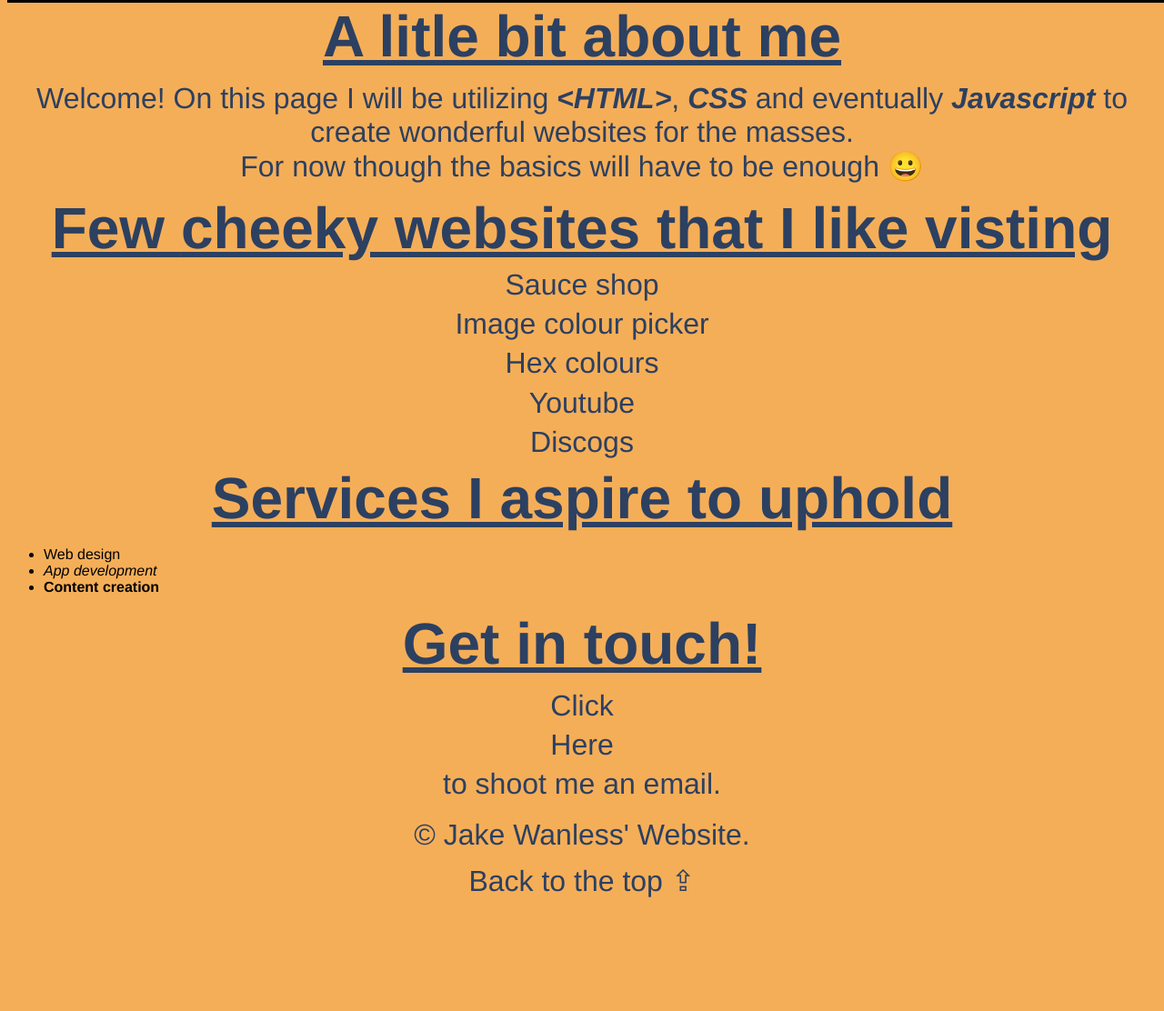
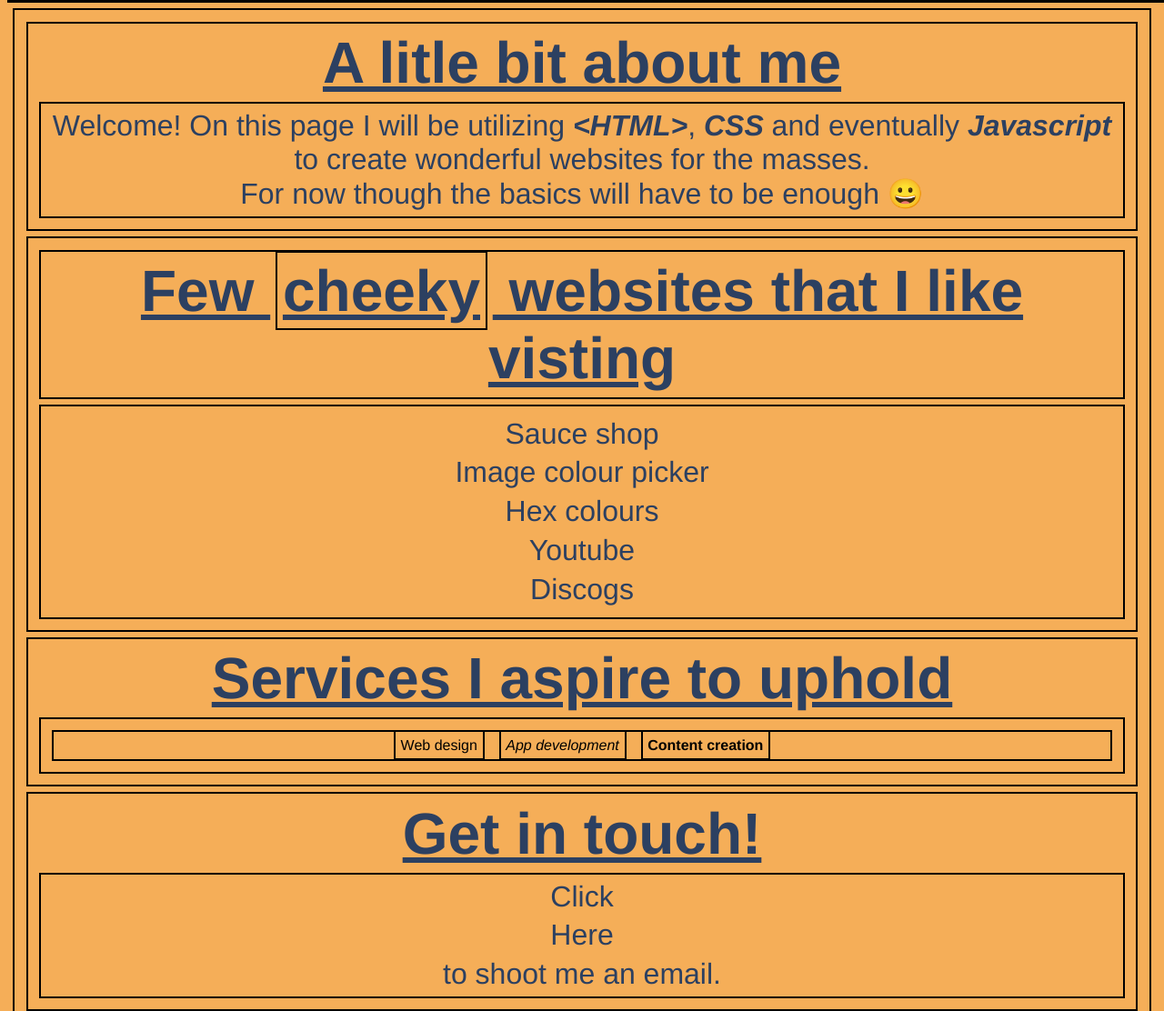
Before and after one commit to TastyKahunaBurger/Practise-html-css, a plain HTML site: page index.html in a window 1280 px wide. Shown: the part 805-1917 px from the top of the page at 91% size. Before the commit the page ends 1801 px from the top, so only its background shows below. Drawn offline with Linux system fonts and the light colour scheme.

Commit message:
Padding application
Applied padding to all sections to help with visualising positions

```diff
--- a/index.html
+++ b/index.html
@@ -25,7 +25,7 @@
     <div class="header">
       <div class="header-content">
         <h1 class="header-title">Practise Page</h1>
-        <p class="subtitle">This is a practise page where I shall be playing around with the <span class="subtitle-span">web development concepts</span> I am learning.</p>
+        <p>This is a practise page where I shall be playing around with the <span class="subtitle-span">web development concepts</span> I am learning.</p>
       </div>
     </div>
 
@@ -65,7 +65,7 @@
         <h2>Services I aspire to uphold</h2>
         <div class="services-list-container">
           <ul>
-            <li><span >Web design</span></li>
+            <li><span>Web design</span></li>
             <li><em>App development</em></li>
             <li><strong>Content creation</strong></li>
           </ul>
--- a/style.css
+++ b/style.css
@@ -32,6 +32,88 @@ body {
     padding: 0.5%;
     margin: 0.5%;
 }
+.subtitle-span {
+    font-size: larger;
+}
+.main-content {
+    padding: 0.5%;
+    margin: 0.5%;
+    border: 2px solid black;
+}
+.about-content {
+    padding: 0.5%;
+    margin: 0.5%;
+    border: 2px solid black;
+}
+.about-paragraph {
+    padding: 0.5%;
+    margin: 0.5%;
+    border: 2px solid black;
+}
+.website-links-container {
+    padding: 0.5%;
+    margin: 0.5%;
+    border: 2px solid black;
+}
+.website-links-heading {
+    padding: 0.5%;
+    margin: 0.5%;
+    border: 2px solid black;
+}
+.website-links {
+    padding: 0.5%;
+    margin: 0.5%;
+    border: 2px solid black;
+}
+.website-links a {
+
+}
+.cheeky {
+    padding: 0.5%;
+    margin: 0.5%;
+    border: 2px solid black;
+}
+.services-content {
+    padding: 0.5%;
+    margin: 0.5%;
+    border: 2px solid black;
+}
+.services-list-container {
+    padding: 0.5%;
+    margin: 0.5%;
+    border: 2px solid black;
+    align-items: center;
+}
+.services-list-container ul {
+    list-style: none;
+    padding: 0.5%;
+    margin: 0.5%;
+    justify-content: center;
+    display: center;
+    text-align: center;
+    border: 2px solid black;
+}
+.services-list-container li {
+    display: inline;
+    border: 2px solid black;
+    padding: 0.5%;
+    margin: 0.5%;
+}
+.contact-content {
+    padding: 0.5%;
+    margin: 0.5%;
+    border: 2px solid black;
+}
+.contact-paragraph {
+    padding: 0.5%;
+    margin: 0.5%;
+    border: 2px solid black;
+}
+.footer-content {
+    padding: 0.5%;
+    margin: 0.5%;
+    border: 2px solid black;
+}
 h2 {
     text-align: center;
     justify-content: center;
@@ -59,8 +141,6 @@ a {
 }
 a:hover {
     text-decoration: underline;
-    transition: color 1s;
-    color: rgb(245, 174, 88);
 }
 nav {
 
@@ -87,5 +167,7 @@ nav a {
     color: rgb(44, 64, 97);
 }
 nav a:hover {
-    z-index: 2000;
+    text-decoration: underline;
+    transition: color 0.7s;
+    color: rgb(245, 174, 88);
 }
```
